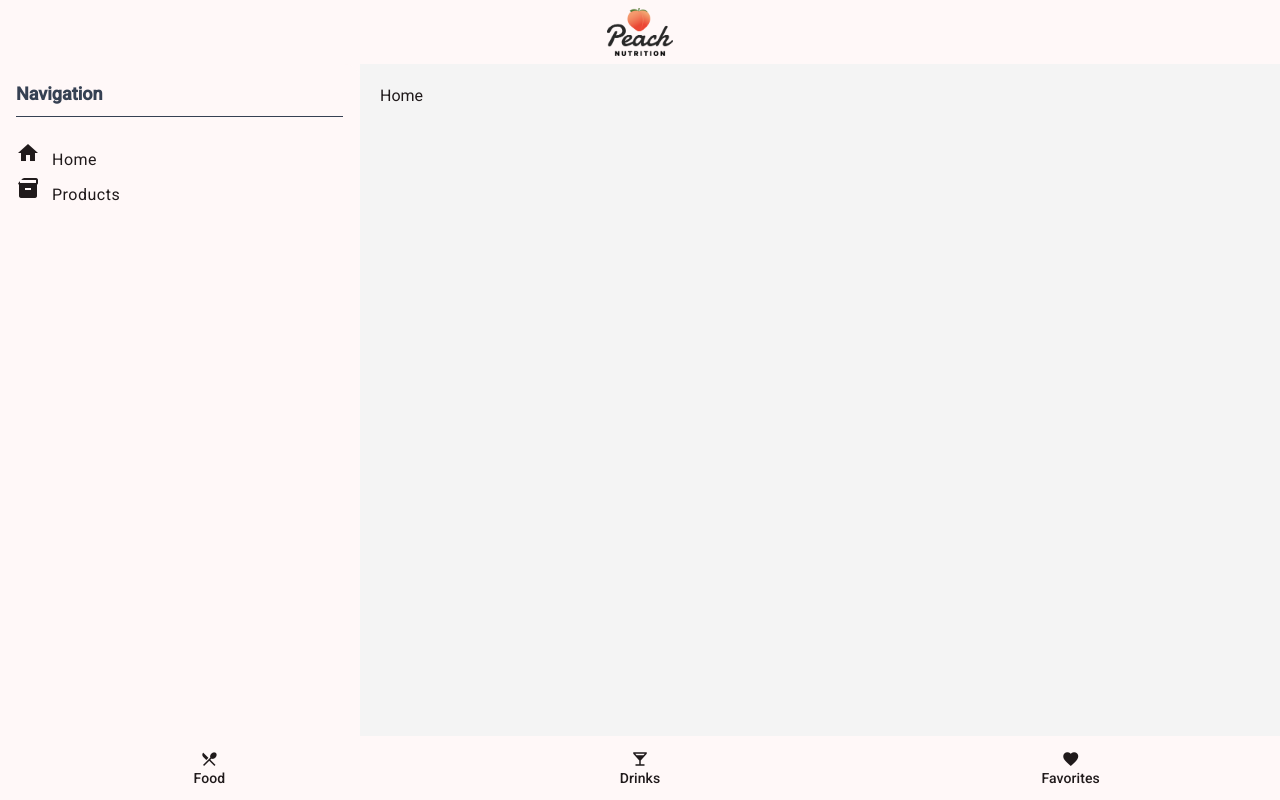
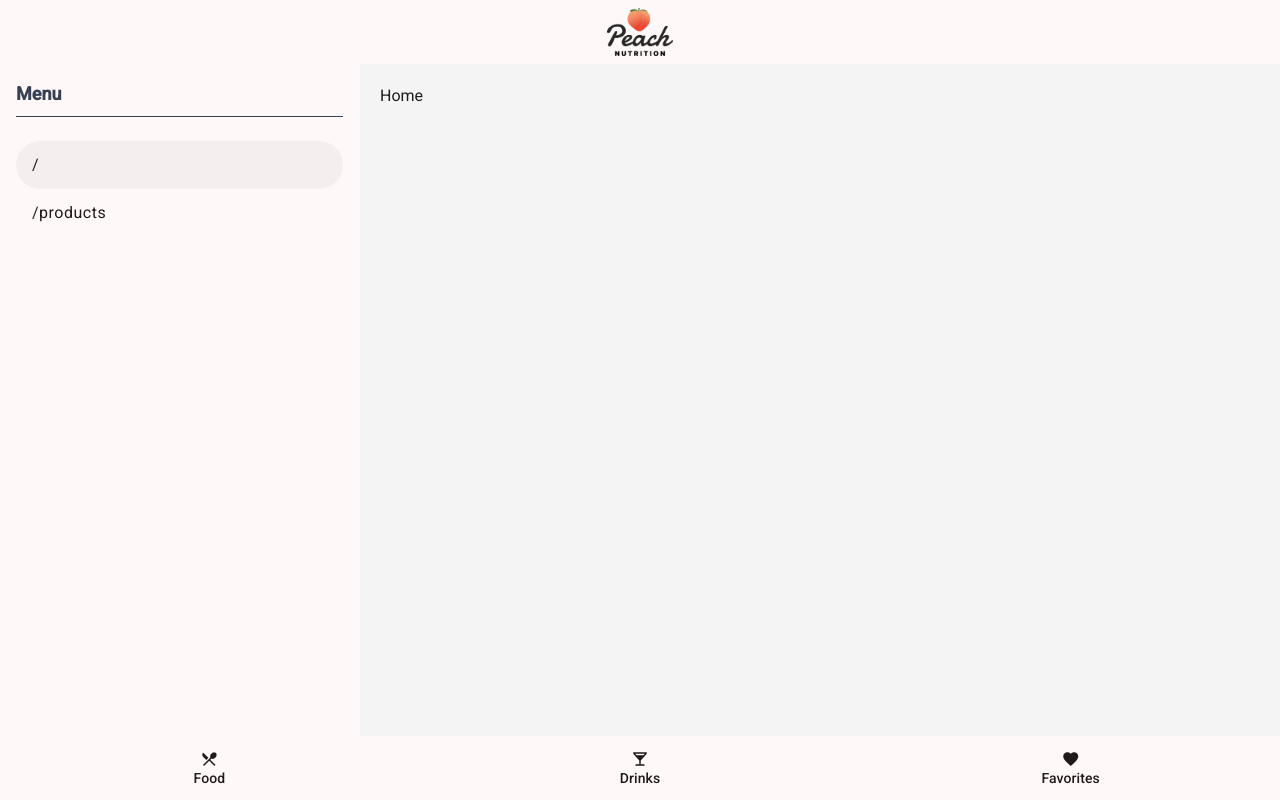
Before and after one commit to CillianOMurchu/mean, an Angular app in the folder frontend/: page / in a window 1280 px wide. Shown: the top 800 px of the page. Built offline with nearby package versions, Linux system fonts and the light colour scheme.

Commit message:
menu active link display functional

```diff
--- a/frontend/src/app/app.component.html
+++ b/frontend/src/app/app.component.html
@@ -10,22 +10,18 @@
     >
       <div class="p-4">
         <h3 class="text-lg font-semibold text-gray-700 mb-4 border-b pb-2">
-          Navigation
+          Menu
         </h3>
-        <mat-nav-list class="space-y-1">
-          @for (item of navItems; track item.route) {
+        <mat-nav-list>
+          @for (item of navItems; let i = $index; track item.route) {
             <a
               mat-list-item
-              [class]="[
-                'flex items-center',
-                activeRoute() === item.route ? 'bg-red' : 'text-gray-600',
-              ]"
-              (click)="setActiveRoute(item.route); closeSidenavOnSmallScreen()"
-              routerLink="/{{ item.route }}"
+              [routerLink]="item.route"
+              routerLinkActive="mat-list-item-active"
+              [routerLinkActiveOptions]="{ exact: item.route === '/' }"
+              [tabIndex]="i === 0 ? -1 : 0"
+              >{{ item.route }}</a
             >
-              <mat-icon class="mr-3">{{ item.icon }}</mat-icon>
-              <span>{{ item.label }}</span>
-            </a>
           }
         </mat-nav-list>
       </div>
--- a/frontend/src/app/app.component.scss
+++ b/frontend/src/app/app.component.scss
@@ -1,6 +1,4 @@
 .app-container {
-  border: 2px solid red;
-
   display: grid;
 }
 
@@ -14,14 +12,7 @@ main {
   height: 100vh;
 }
 
-/* Target the mat-sidenav-container directly */
-mat-sidenav-container {
-  /* Ensure it takes up the remaining vertical space */
-  height: calc(100% - 64px); /* Assuming 64px tall toolbar */
+.mat-list-item-active{
+  background-color: rgba(0, 0, 0, 0.04);
+
 }
-
-/* Tailwind takes care of most styling, but ensuring list item size is clean */
-.mat-mdc-list-item {
-  height: auto !important;
-  padding: 0 !important;
-}
--- a/frontend/src/app/app.component.ts
+++ b/frontend/src/app/app.component.ts
@@ -6,7 +6,12 @@ import {
   inject,
   signal,
 } from '@angular/core';
-import { RouterLink, RouterOutlet } from '@angular/router';
+import {
+  Router,
+  RouterLink,
+  RouterModule,
+  RouterOutlet,
+} from '@angular/router';
 import { FooterComponent } from './components/footer/footer.component';
 import { NavbarComponent } from '@components/navbar/navbar.component';
 import { MatSidenavModule } from '@angular/material/sidenav';
@@ -22,6 +27,7 @@ import { MatListModule } from '@angular/material/list';
   styleUrl: './app.component.scss',
   imports: [
     RouterOutlet,
+    RouterModule,
     RouterLink,
     NavbarComponent,
     FooterComponent,
@@ -33,16 +39,12 @@ import { MatListModule } from '@angular/material/list';
   changeDetection: ChangeDetectionStrategy.OnPush,
 })
 export class AppComponent {
-
+  title = 'Peach Nutrition';
   breakpointObserver = inject(BreakpointObserver);
-
-  title = 'Peach Nutrition';
-
   drawerOpen = signal(false);
-
   navItems = [
-    { label: 'Home', icon: 'home', route: 'home' },
-    { label: 'Products', icon: 'inventory', route: 'products' },
+    { label: 'Home', icon: 'home', route: '/' },
+    { label: 'Products', icon: 'inventory', route: '/products' },
   ];
 
   isLargeScreen = toSignal(
@@ -52,15 +54,11 @@ export class AppComponent {
     { initialValue: false },
   );
 
-  // Computed signal for the Sidenav's display mode (side or over)
   sidenavMode = computed<'side' | 'over'>(() =>
     this.isLargeScreen() ? 'side' : 'over',
   );
 
-  activeRoute = signal('Home');
-
-  constructor() {
-    // Effect to automatically open the sidenav when the screen becomes large
+  constructor(private router: Router) {
     effect(() => {
       if (this.isLargeScreen()) {
         this.drawerOpen.set(true);
@@ -68,13 +66,20 @@ export class AppComponent {
     });
   }
 
+  checkRouter = computed(() => {
+    return this.router.url === '/products';
+  });
+
+  showRoute() {
+    console.log(this.router.url);
+  }
+
   toggleSidenav() {
     this.drawerOpen.set(!this.drawerOpen());
   }
 
-  setActiveRoute(route: string) {
-    console.log('route is ', route);
-    this.activeRoute.set(route);
+  checkLinkActive(route: string): string {
+    return this.router.url === route ? 'active' : '';
   }
 
   closeSidenavOnSmallScreen() {
--- a/frontend/src/app/components/navbar/navbar.component.html
+++ b/frontend/src/app/components/navbar/navbar.component.html
@@ -1,16 +1,16 @@
 <mat-toolbar class="navbar">
+  <div class="logo">
+    <a routerLink="/">
+      <img src="/peach-nutrition-logo.png" alt="Peach Nutrition logo" />
+    </a>
+  </div>
+
   <button
     mat-icon-button
-    class="lg:hidden mr-4"
+    class="lg:hidden mr-4 absolute right-0 h-[100%]"
     (click)="toggleSidenav.emit()"
     aria-label="Toggle navigation menu"
   >
     <mat-icon>menu</mat-icon>
   </button>
-
-  <div class="logo">
-    <a routerLink="/">
-      <img src="/peach-nutrition-logo.png" alt="Peach Nutrition logo" />
-    </a>
-  </div>
 </mat-toolbar>
```
